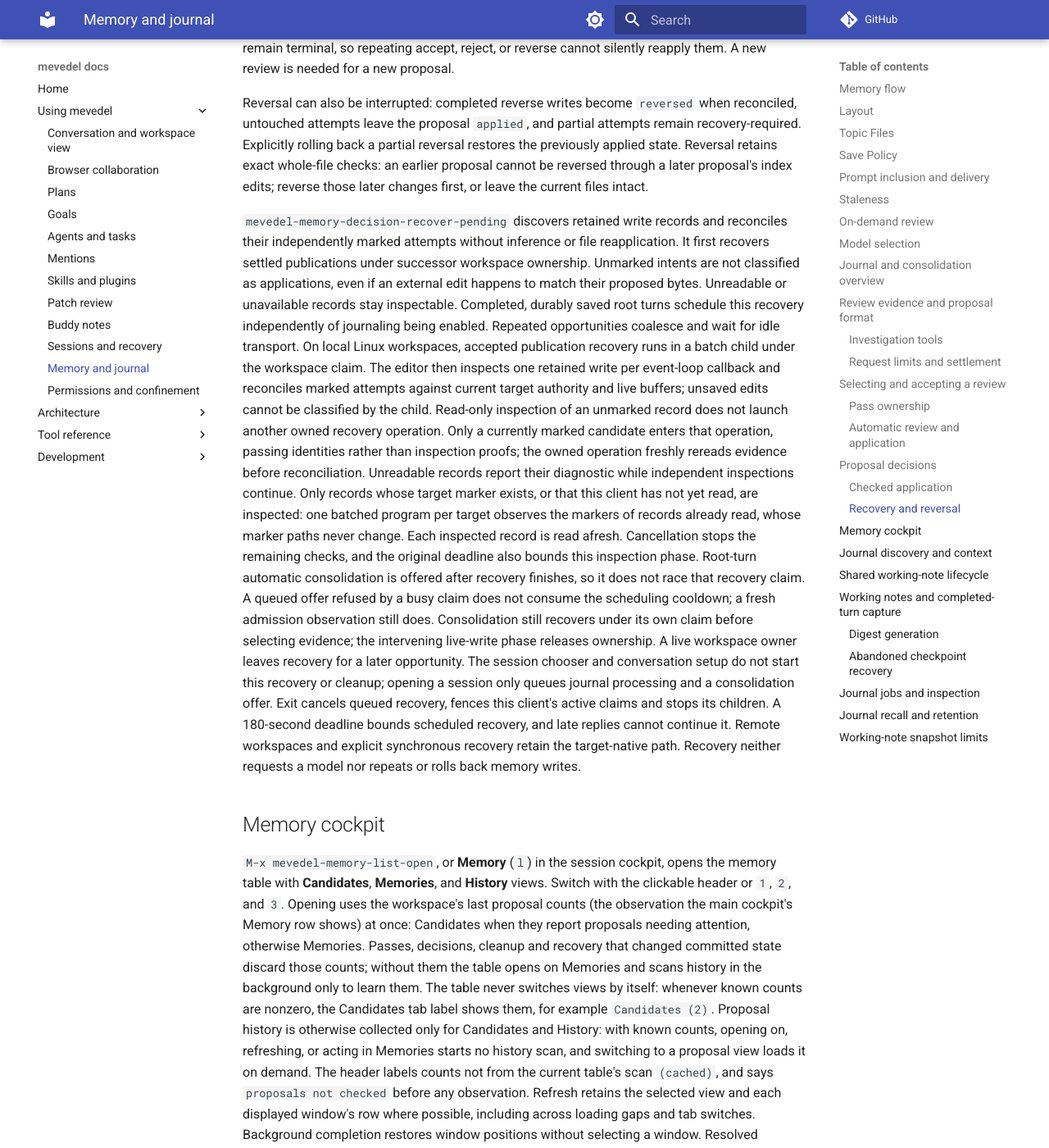
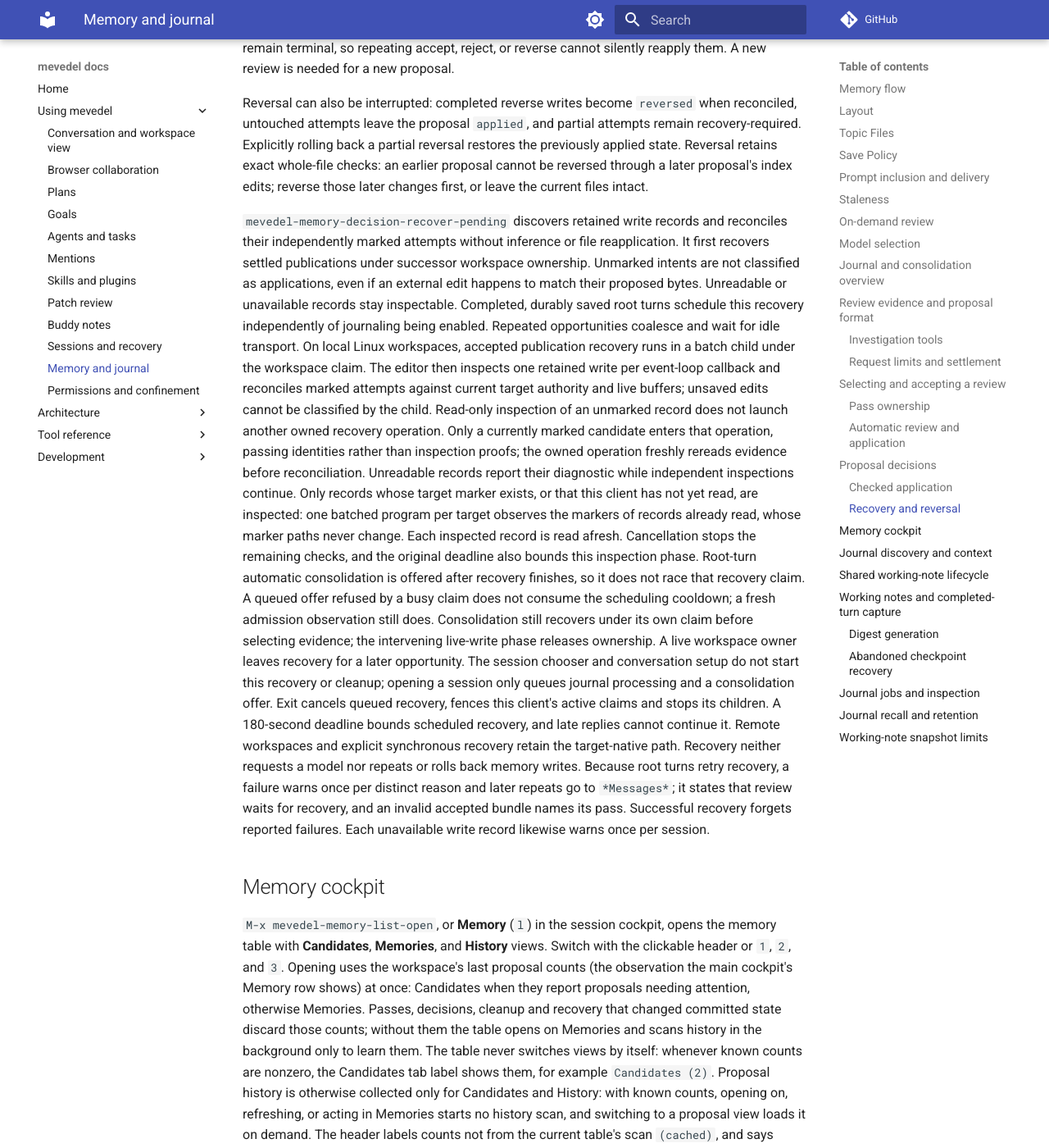
Before and after one commit to FrauH0lle/mevedel, an MkDocs documentation site: the page built from docs/memory.md, in a window 1280 px wide and 1400 px high, scrolled down 20005 px. Shown: the whole window at 82% size. Built offline with MkDocs 1.6.1 and Material for MkDocs 9.7.7, drawn with Linux system fonts in a browser that asks for light colours; comment, search, counter and statistics services are not loaded.

Commit message:
fix(memory): Name invalid passes and warn once on failed recovery
Memory recovery failed after every root turn with "Invalid accepted memory
bundle", and automatic memory review never started because its admission
runs only after successful recovery.

Cause: 0dba3ac4 made `:admitted-notes` a required accepted-bundle field and
added `journal-bearing` to retirement markers, without cleaning up existing
state. All 80 accepted bundles in the affected workspace had the old 8-field
shape, and publication recovery fails closed on the first unreadable bundle.
The same bundles also blocked their own expiry, because the expiry dependency
check uses the same validator and drops the candidate on error. Bundles were
still written in the old shape after that commit by an editor running stale
code.

The affected workspace's legacy passes were retired through the ordinary
journal expiry transaction (one-off, local); there is no runtime
compatibility reader, per CODING_STANDARDS.md.

Make the failure actionable and quiet: the validator names the pass, and
recovery failures and unavailable writes warn once per distinct reason, say
that review waits for recovery, and log repeats to *Messages*. Successful
recovery forgets reported failures.

```diff
--- a/docs/memory.md
+++ b/docs/memory.md
@@ -926,6 +926,10 @@ recovery, fences this client's active claims and stops its children. A 180-secon
 deadline bounds scheduled recovery, and late replies cannot continue it. Remote
 workspaces and explicit synchronous recovery retain the target-native path.
 Recovery neither requests a model nor repeats or rolls back memory writes.
+Because root turns retry recovery, a failure warns once per distinct reason and
+later repeats go to `*Messages*`; it states that review waits for recovery, and
+an invalid accepted bundle names its pass. Successful recovery forgets reported
+failures. Each unavailable write record likewise warns once per session.
 
 ## Memory cockpit
 
```
Also changed, not shown: 3 other files.
